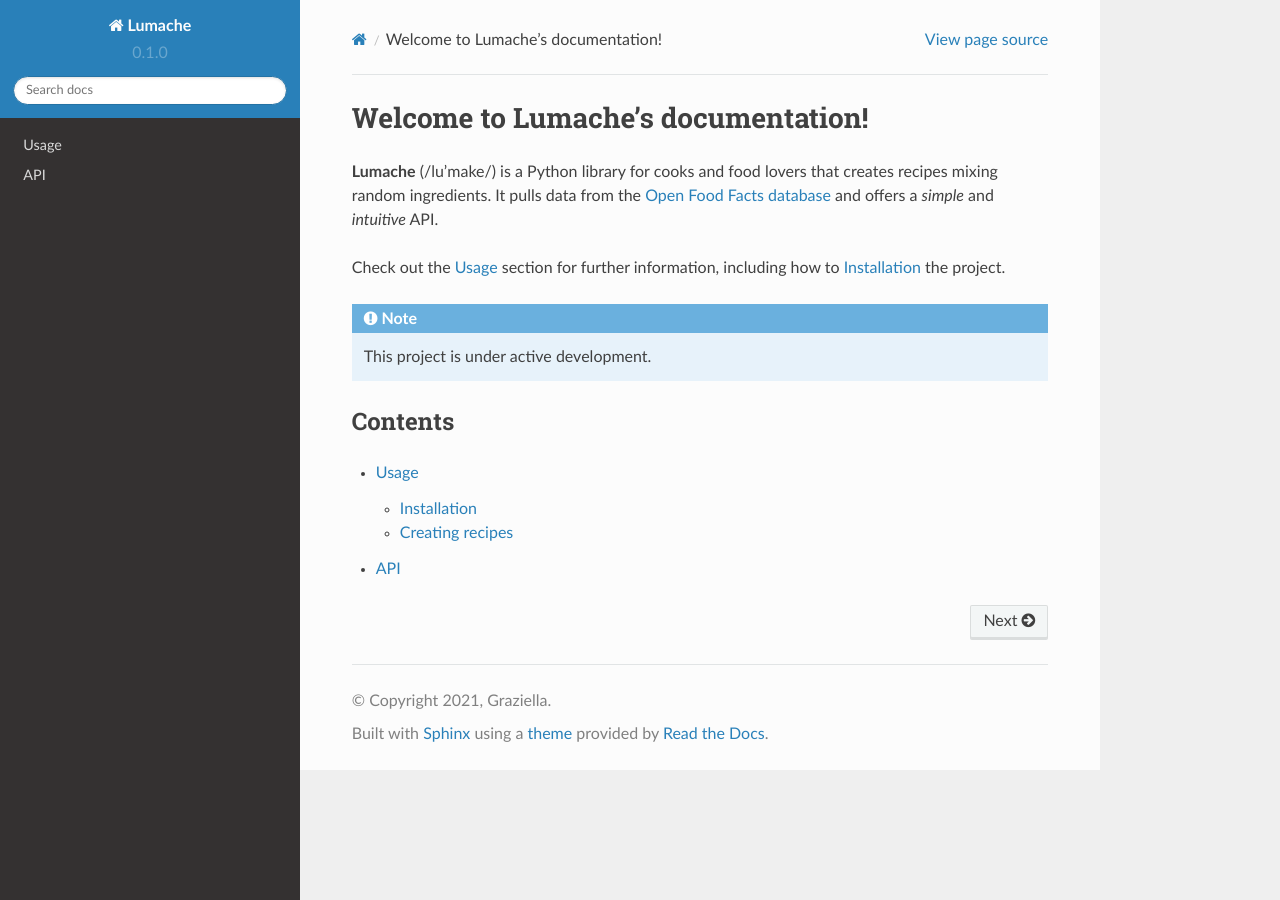
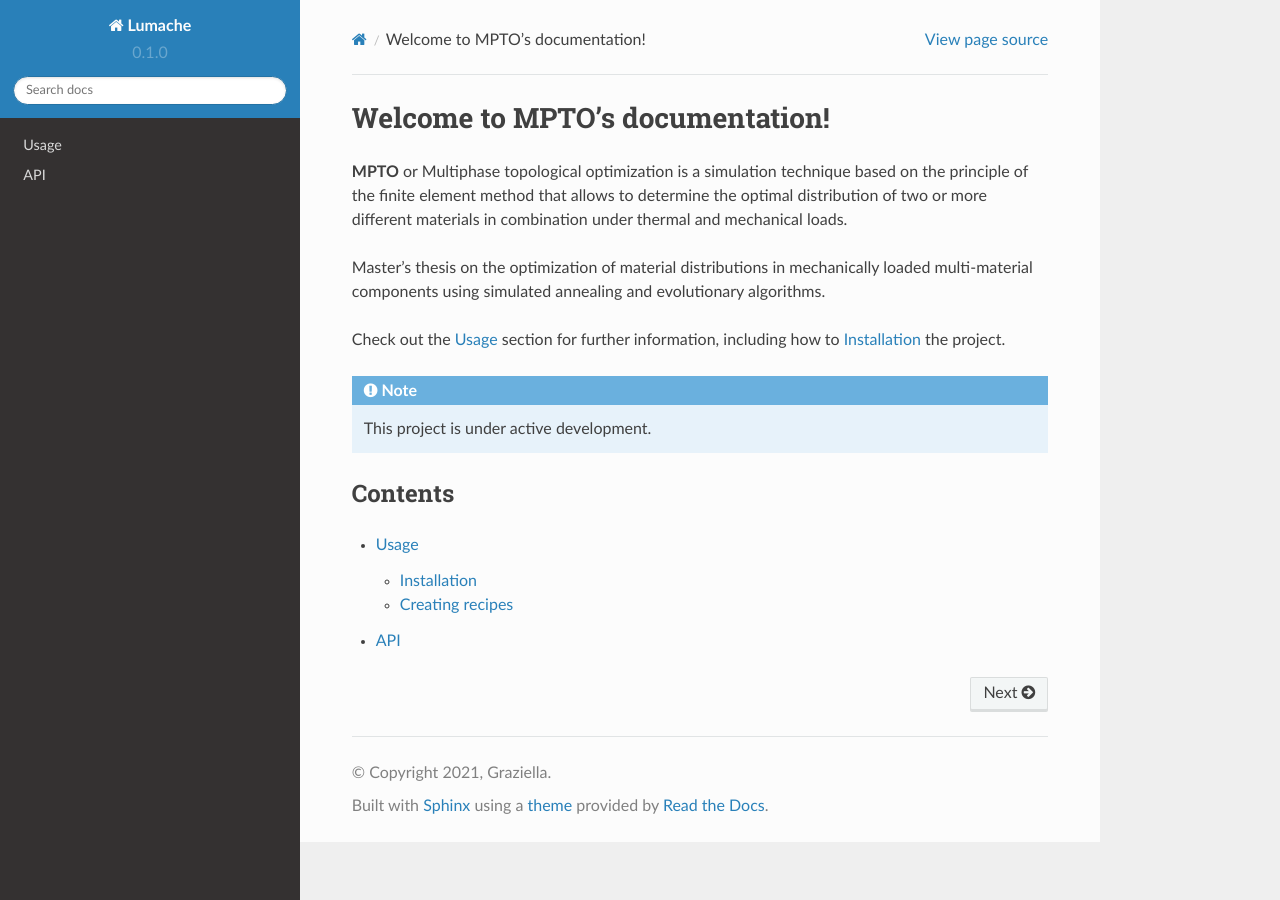
Before and after one commit to arounamounchili/masterthesis-mpto, a Sphinx documentation site: the page built from docs/source/index.rst, in a window 1280 px wide. Built offline with Sphinx 7.4.7 and the Read the Docs theme 2.0.0, drawn with Linux system fonts in a browser that asks for light colours.

Commit message:
Add description to the documentation

```diff
--- a/docs/source/index.rst
+++ b/docs/source/index.rst
@@ -1,10 +1,13 @@
-Welcome to Lumache's documentation!
+Welcome to MPTO's documentation!
 ===================================
 
-**Lumache** (/lu'make/) is a Python library for cooks and food lovers
-that creates recipes mixing random ingredients.
-It pulls data from the `Open Food Facts database <https://world.openfoodfacts.org/>`_
-and offers a *simple* and *intuitive* API.
+**MPTO** or Multiphase topological optimization is a simulation technique
+based on the principle of the finite element method that allows to determine
+the optimal distribution of two or more different materials in combination
+under thermal and mechanical loads.
+
+Master's thesis on the optimization of material distributions in mechanically
+loaded multi-material components using simulated annealing and evolutionary algorithms.
 
 Check out the :doc:`usage` section for further information, including
 how to :ref:`installation` the project.
```
